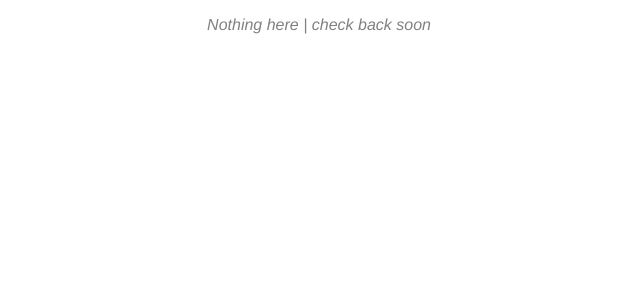
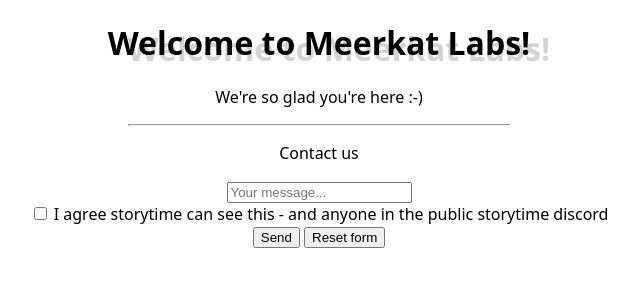
Before and after one commit to kaiete/meerkat-labs, a plain HTML site: page index.html in a window 1280 px wide. Shown: the whole page, without its empty margins (321-961 px from the left). Drawn offline with Linux system fonts and the light colour scheme.

Commit message:
update index.html and style.css

```diff
--- a/index.html
+++ b/index.html
@@ -1,9 +1,21 @@
 <!doctype html>
 <html>
   <head>
-    <link rel="stylesheet" href="/style.css"/>
+    <link rel="stylesheet" href="style.css"/>
   </head>
   <body>
-    <p>Nothing here | check back soon</p>
+    <h1>Welcome to Meerkat Labs!</h1>
+    <p>We're so glad you're here :-)</p>
+    <hr>
+    <p>Contact us</p>
+    <form action="https://discord.com/api/webhooks/813370781756948521/gQaLZa5K4Dm0dvJnz1V85TQbhypVw5I_j0eVOfkXaowqGAxsGZHRtTg8WRygd7_TCTvX" method="post">
+      <input name="content" placeholder="Your message..." type="text">
+      <br>
+      <input required type="checkbox">
+      <label for="agreecansee">I agree storytime can see this - and anyone in the public storytime discord</label>
+      <br>
+      <button type="submit">Send</button>
+      <button type="reset">Reset form</button>
+    </form>
   </body>
 </html>
--- a/style.css
+++ b/style.css
@@ -1,9 +1,22 @@
 body {
-  font-family: Helvetica, sans-serif;
+  font-family: Ubuntu, system-ui, Arial, sans-serif;
   text-align: center;
   align-items: center;
 }
 p {
-  color: gray;
-  font-style: italic;
+  color: black;
+  font-style: inherit;
 }
+h1 {
+  font-weight: bolder;
+  text-shadow: 20px 6px lightgray;
+}
+hr {
+  width: 30%;
+  align-self: center;
+}
+.center {
+  align-self: center;
+  align-content: center;
+  align-items: center;
+}
```
